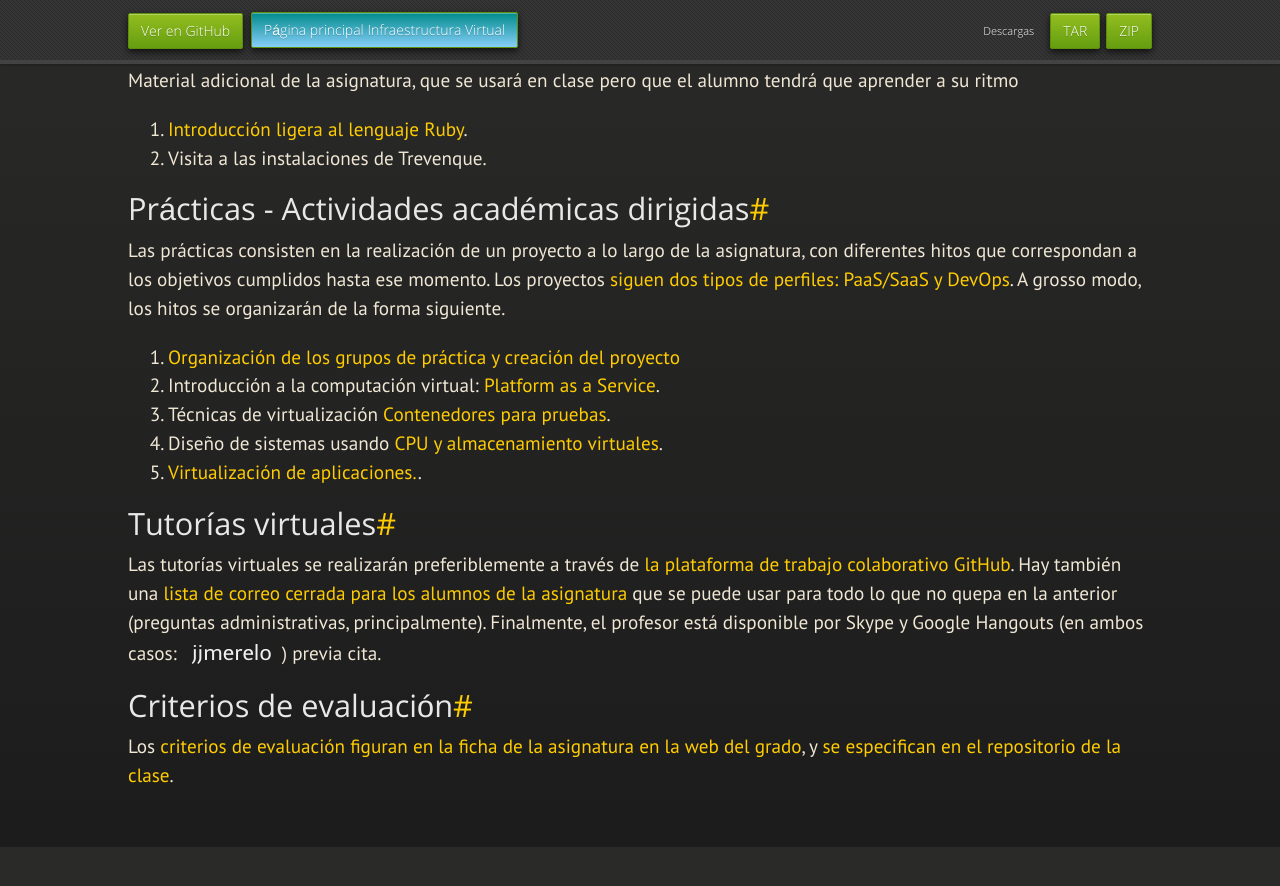
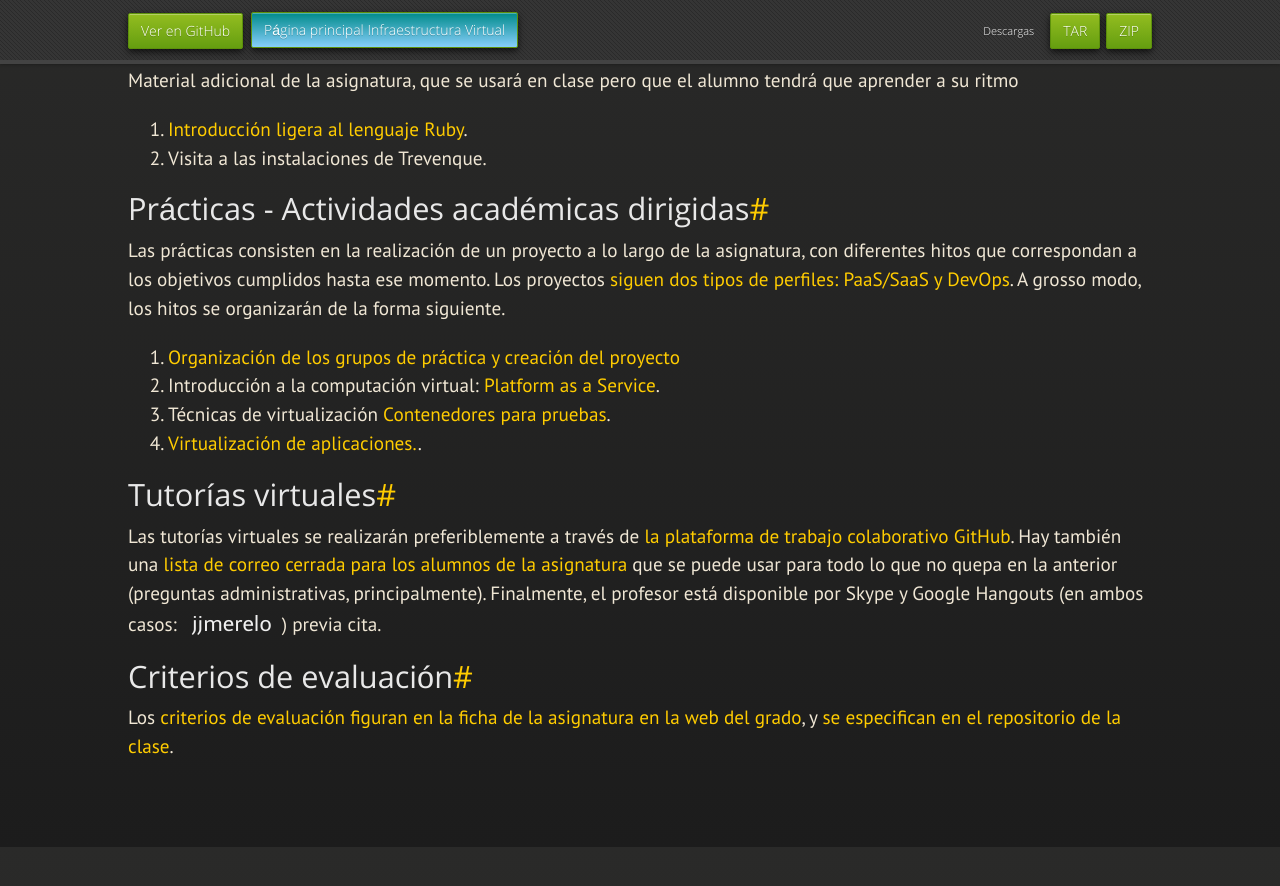
Before and after one commit to JJ/IV, a Jekyll site: the page built from index.md, in a window 1280 px wide and 900 px high, scrolled down 953 px. Shown: the top 886 px of the window. Built offline with Jekyll 4.4.1, drawn with Linux system fonts in a browser that asks for light colours; nearby versions of some CDN libraries; some web fonts are replaced.

Commit message:
Sync index.md de master a gh-pages

```diff
--- a/index.md
+++ b/index.md
@@ -58,7 +58,6 @@ Las prácticas consisten en la realización de un proyecto a lo largo de la asig
 1. [Organización de los grupos de práctica y creación del proyecto](documentos/practicas/1.Infraestructura)
 2. Introducción a la computación virtual: [Platform as a Service](documentos/practicas/2.XaaS).
 2. Técnicas de virtualización [Contenedores para pruebas](documentos/practicas/3.Contenedores).
-3. Diseño de sistemas usando [CPU y almacenamiento virtuales](documentos/practicas/3.MV).
 4. [Virtualización de aplicaciones.](documentos/practicas/4.Aplicaciones).
 
 Tutorías virtuales
```
